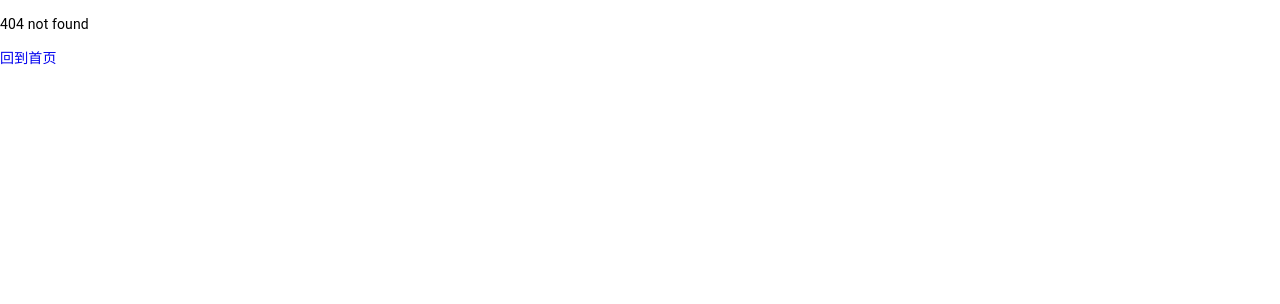
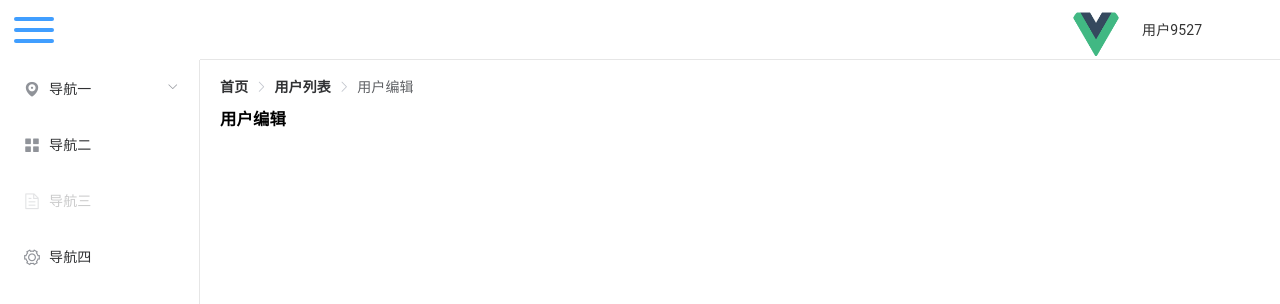
Before and after one commit to McCarthey/vue-admin-tpl, a Vue app: page /UserEdit/1 in a window 1280 px wide. Before the commit this address led to /404. Shown: the top 304 px of the page. Built offline with nearby package versions, Linux system fonts and the light colour scheme.

Commit message:
用户编辑

```diff
--- a/src/mock/api.js
+++ b/src/mock/api.js
@@ -1,6 +1,10 @@
 const Mock = require('mockjs');
 
 const Random = Mock.Random;
+//模拟ajax请求时间
+Mock.setup({
+  timeout:'200-800'
+})
 
 //登录
 const API_LOGIN = Mock.mock('/api/login', 'post', {
@@ -20,6 +24,7 @@ const USER_LIST = Mock.mock('/api/userList', 'get', {
   msg: 'success',
   code: 200,
   'list|1-10': [{
+    'id': Random.integer(1,99999),
     'name': Random.cname(),
     'date': Random.date(),
     'address': Random.province(),
--- a/src/router/index.js
+++ b/src/router/index.js
@@ -23,13 +23,17 @@ export default new Router({
       name: 'Index',
       component: Index,
       children: [{
-        path: 'UserList',
+        path: '/UserList',
         name: 'UserList',
         component: UserList
       }, {
-        path: 'AdminList',
+        path: '/AdminList',
         name: 'AdminList',
         component: AdminList
+      }, {
+        path: '/UserEdit/:id',
+        name: 'UserEdit',
+        component: UserEdit
       }]
     }, {
       path: '/404',
--- a/src/views/edit/userEdit.vue
+++ b/src/views/edit/userEdit.vue
@@ -1,5 +1,11 @@
 <template>
   <div>
-     <!-- 用户编辑 -->
+    <!-- 用户编辑 -->
+    <el-breadcrumb separator-class="el-icon-arrow-right">
+      <el-breadcrumb-item :to="{ path: '/' }">首页</el-breadcrumb-item>
+      <el-breadcrumb-item :to="{ path: '/UserList' }">用户列表</el-breadcrumb-item>
+      <el-breadcrumb-item>用户编辑</el-breadcrumb-item>
+    </el-breadcrumb>
+    <h3>用户编辑</h3>
   </div>
 </template>
--- a/src/views/index.vue
+++ b/src/views/index.vue
@@ -18,8 +18,8 @@
             </template>
             <el-menu-item-group>
               <span slot="title">用户管理</span>
-              <el-menu-item index="UserList">用户列表</el-menu-item>
-              <el-menu-item index="AdminList">管理员管理</el-menu-item>
+              <el-menu-item index="/UserList">用户列表</el-menu-item>
+              <el-menu-item index="/AdminList">管理员列表</el-menu-item>
             </el-menu-item-group>
             <el-menu-item-group title="分组2">
               <el-menu-item index="1-3">选项3</el-menu-item>
--- a/src/views/main/user.vue
+++ b/src/views/main/user.vue
@@ -11,6 +11,11 @@
       <el-table-column
         type="selection"
         width="60">
+      </el-table-column>
+      <el-table-column
+        label="ID"
+        prop="id"
+        width="120">
       </el-table-column>
       <el-table-column
         label="日期"
@@ -64,10 +69,7 @@ export default {
     }
   },
   created(){
-    //认为加入延时模拟请求时间
-    setTimeout(() => {
-      this.getUsers();
-    }, 1000);
+    this.getUsers();
   },
   methods:{
     getUsers(){
@@ -86,6 +88,7 @@ export default {
     handleEdit(index, row) {
       //编辑
       console.log(index, row);
+      this.$router.push({name:'UserEdit',params:{id:row.id}})
     },
     handleSelectionChange(val) {
       //勾选
```
